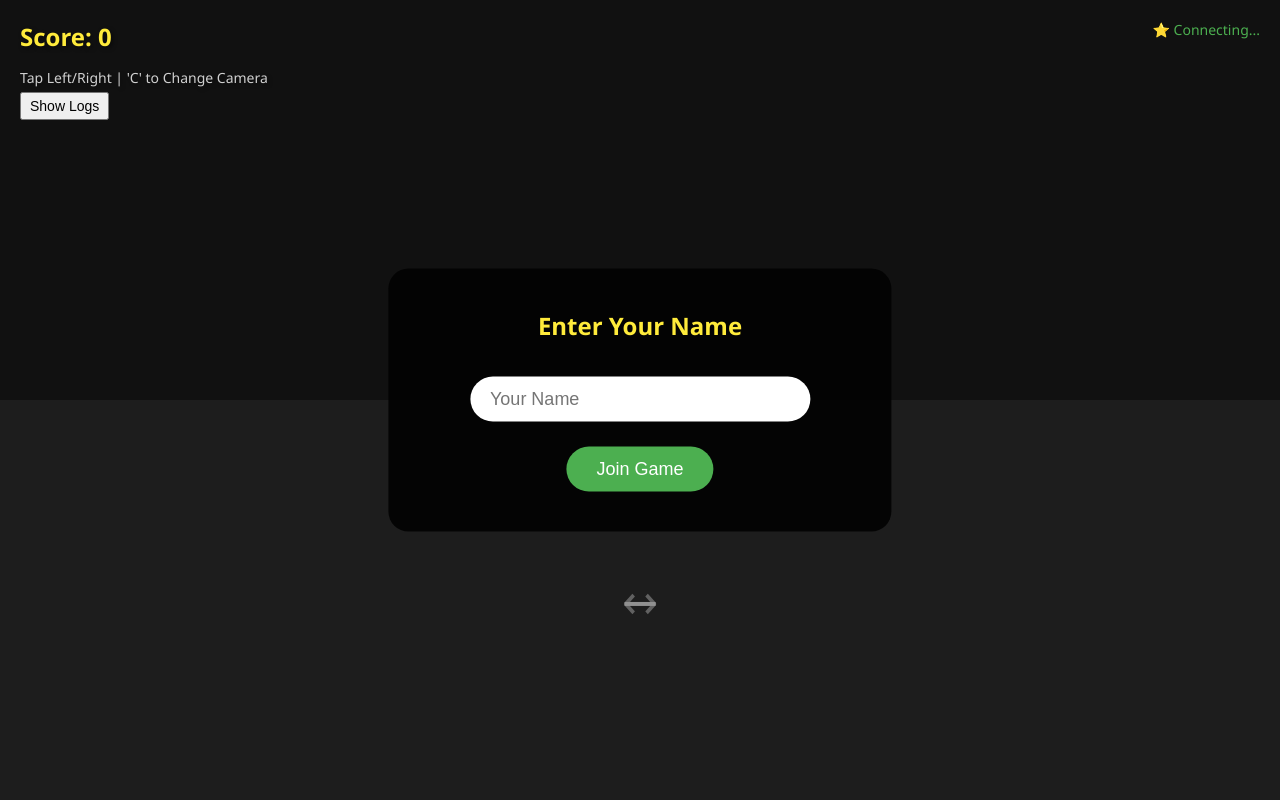
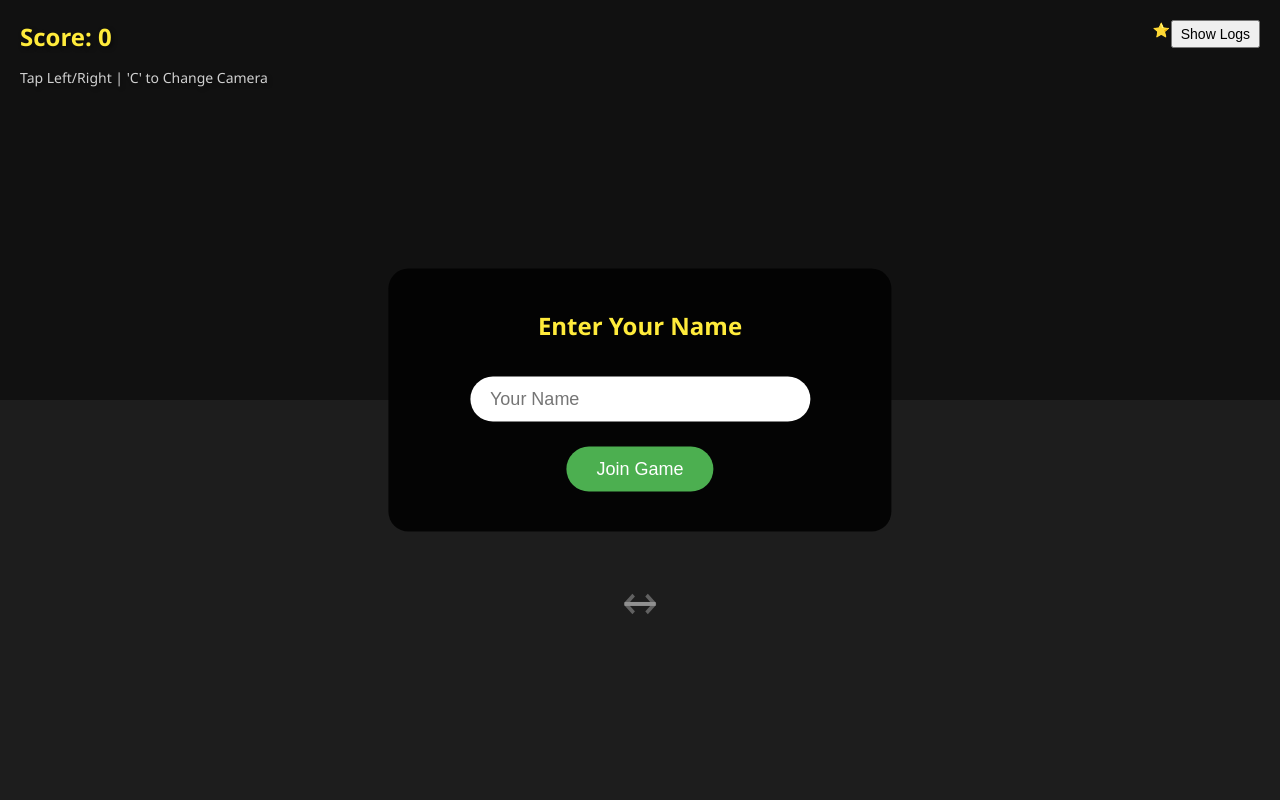
Before and after one commit to adarshkr6238/wormzone_3d, a website: page public/multiplayer.html in a window 1280 px wide. Drawn offline with Linux system fonts and the light colour scheme.

Commit message:
Move log button outside UI container to enable interaction

```diff
--- a/public/multiplayer.html
+++ b/public/multiplayer.html
@@ -243,9 +243,10 @@
             <div id="score-board">Score: 0</div>
             <div id="players-list"></div>
             <div id="controls-hint">Tap Left/Right | 'C' to Change Camera</div>
-            <button id="log-btn" style="margin-top:5px; padding:4px 8px; font-size:14px; pointer-events:auto;">Show Logs</button>
+
         </div>
         <pre id="log-output" style="display:none; position:absolute; bottom:0; left:0; width:100%; height:150px; background:#111; color:#0f0; overflow:auto; z-index:1000; margin:0; padding:5px; font-size:12px;"></pre>
+        <button id="log-btn" style="position:absolute; top:20px; right:20px; padding:4px 8px; font-size:14px; z-index:1001;">Show Logs</button>
 
         <div id="connection-status">⭐ Connecting...</div>
 
```
